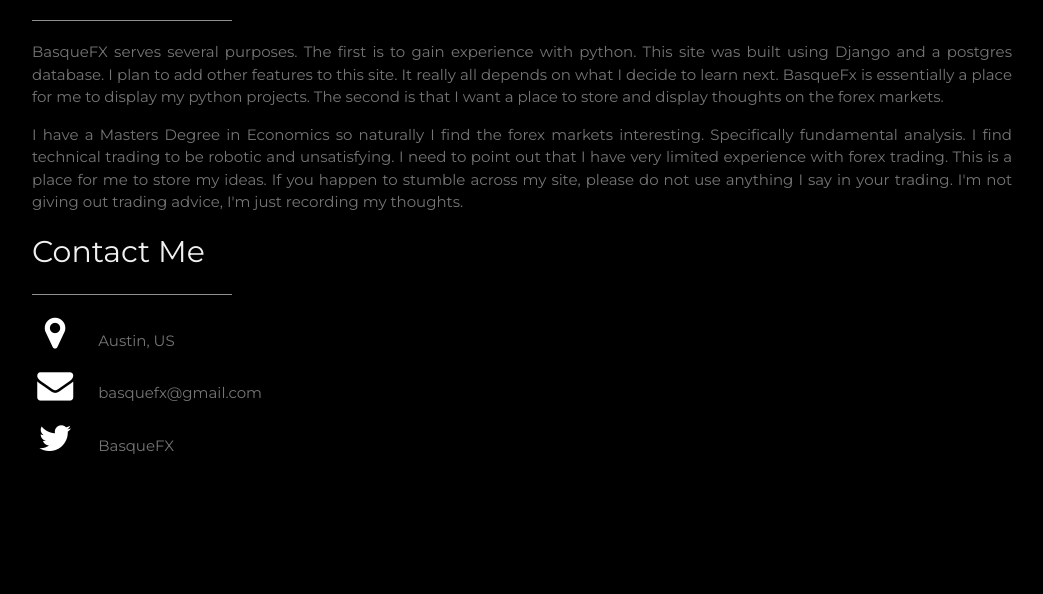
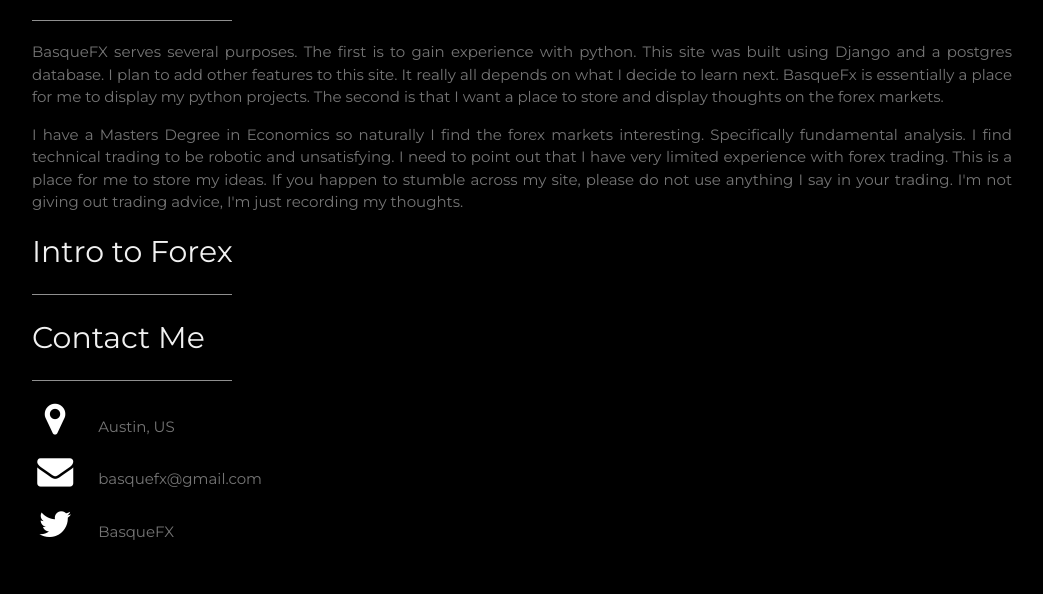
Before and after one commit to basqueinmyglory/BasqueFX-Django, a Django app: page / in a window 1280 px wide. Shown: the part 985-1579 px from the top of the page, without its empty margins (178-1221 px from the left). Before the commit the page ends 1439 px from the top, so only its background shows below. Run offline with Django 3.2, Linux system fonts and the light colour scheme; data comes from the database, SQL or seed files in the repository; some web fonts are replaced.

Commit message:
update home page

```diff
--- a/forecasts/templates/forecasts/home.html
+++ b/forecasts/templates/forecasts/home.html
@@ -68,6 +68,16 @@ body, h1,h2,h3,h4,h5,h6 {font-family: "Montserrat", sans-serif}
     <p>I have a Masters Degree in Economics so naturally I find the forex markets interesting. Specifically fundamental analysis. I find technical trading to be robotic and unsatisfying. I need to point out that I have very limited experience with forex trading. This is a place for me to store my ideas. If you happen to stumble across my site, please do not use anything I say in your trading. I'm not giving out trading advice, I'm just recording my thoughts.
     </p>
 </div>
+<!-- About Section -->
+<div class="w3-content w3-justify w3-text-grey w3-padding-36" id="about">
+
+    <h2 class="w3-text-light-grey">Intro to Forex</h2>
+    <hr style="width:200px" class="w3-opacity">
+    <p>
+    </p>
+    <p>
+    </p>
+</div>
 <!-- Contact ME Section -->
 <div class="w3-padding-36 w3-content w3-text-grey" id="contact">
   <h2 class="w3-text-light-grey">Contact Me</h2>
```
